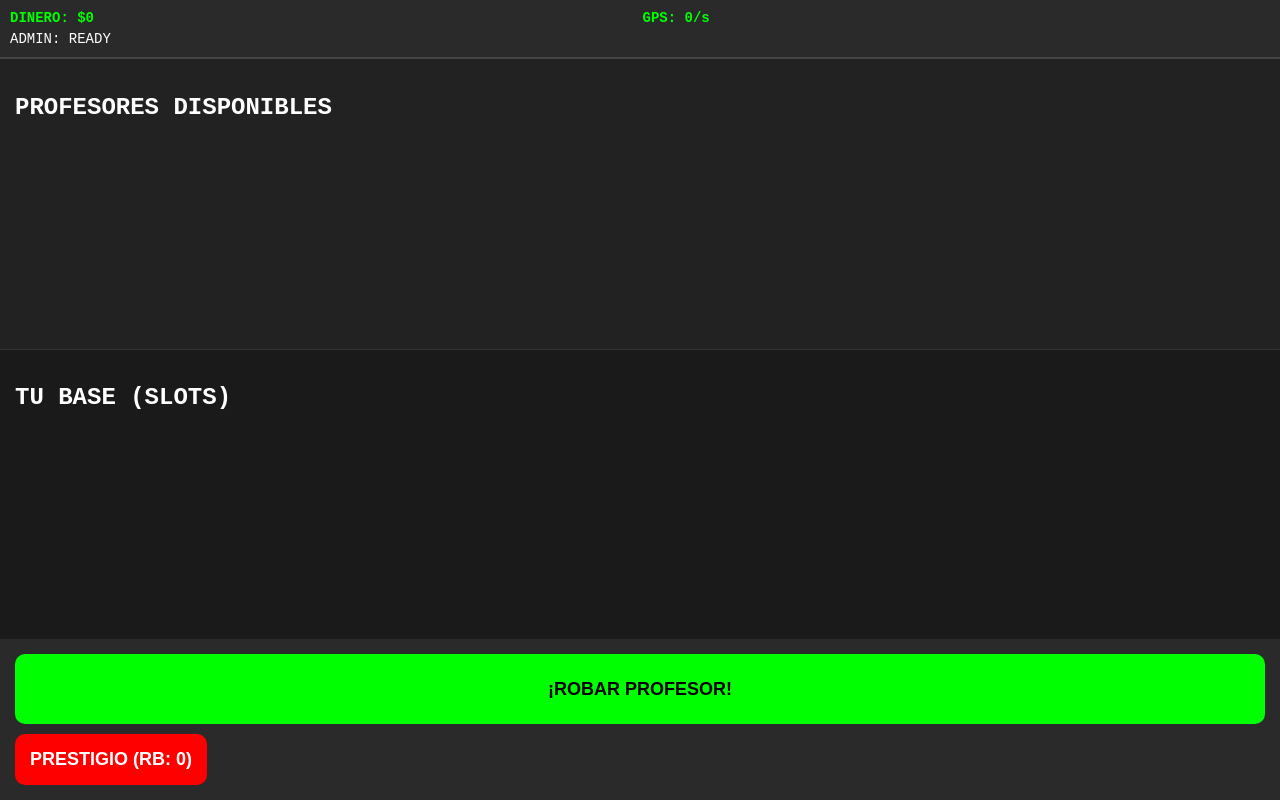
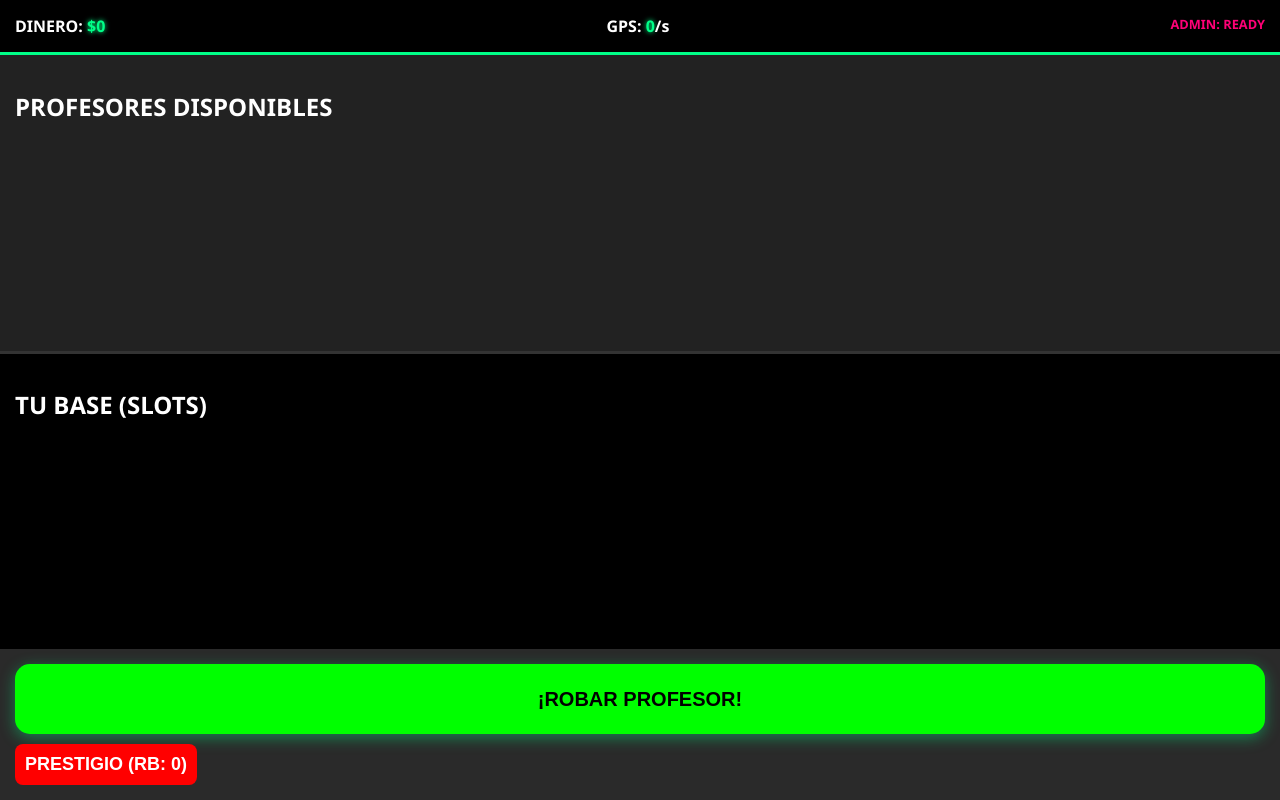
Before and after one commit to lautyalt421-debug/brainrot-tycoon, a plain HTML site: page index.html in a window 1280 px wide. Drawn offline with Linux system fonts and the light colour scheme.

Commit message:
Update style.css

```diff
--- a/style.css
+++ b/style.css
@@ -1,39 +1,64 @@
-/* Configuración General para que parezca una App */
-* {
-    box-sizing: border-box;
-    -webkit-tap-highlight-color: transparent; /* Quita el cuadro azul al tocar */
+:root {
+    --bg: #0f0f1b;
+    --card: #1e1e2e;
+    --neon-green: #00ff88;
+    --neon-blue: #00d4ff;
+    --neon-pink: #ff0077;
+    --text: #ffffff;
 }
 
 body {
-    margin: 0;
-    padding: 0;
-    font-family: 'Courier New', Courier, monospace;
-    background-color: #1a1a1a;
-    color: white;
-    overflow: hidden; /* Evita scroll de toda la pantalla */
-    height: 100vh;
-    display: flex;
-    flex-direction: column;
-    user-select: none; /* Nadie puede copiar texto por error */
-    touch-action: manipulation; /* Optimiza toques rápidos */
+    margin: 0; background: var(--bg); color: var(--text);
+    font-family: 'Segoe UI', sans-serif; overflow: hidden; height: 100vh;
 }
 
-#app {
-    display: flex;
-    flex-direction: column;
-    height: 100%;
-    width: 100%;
+#app { display: flex; flex-direction: column; height: 100%; }
+
+#hud {
+    background: #000; padding: 15px; display: flex; justify-content: space-between;
+    border-bottom: 3px solid var(--neon-green); font-weight: bold;
 }
 
-/* HUD superior */
-#hud {
-    background: #2a2a2a;
-    padding: 10px;
-    display: grid;
-    grid-template-columns: 1fr 1fr; /* Dos columnas para que quepa bien en el celu */
-    gap: 5px;
-    border-bottom: 2px solid #444;
-    font-size: 14px;
+.highlight { color: var(--neon-green); text-shadow: 0 0 5px var(--neon-green); }
+
+.admin-timer { color: var(--neon-pink); font-size: 0.8em; }
+
+/* Ofertas - Área Principal */
+#offers_area { flex: 3; overflow-y: auto; padding: 10px; background: rgba(255,255,255,0.05); }
+
+.offer-card {
+    background: var(--card); border: 1px solid var(--neon-blue);
+    margin-bottom: 8px; padding: 12px; border-radius: 10px;
+    display: flex; justify-content: space-between; align-items: center;
+}
+
+/* Base - Slots */
+#inventory_area { flex: 2; padding: 10px; background: #000; border-top: 2px solid #333; }
+
+.base-grid {
+    display: grid; grid-template-columns: repeat(2, 1fr); gap: 5px;
+}
+
+.slot {
+    background: #111; border: 1px dashed #444; padding: 5px;
+    border-radius: 5px; text-align: center; font-size: 12px;
+}
+
+.slot.occupied { border: 1px solid var(--neon-green); color: var(--neon-green); }
+
+/* Botones */
+#controls { padding: 15px; gap: 10px; display: flex; flex-direction: column; }
+
+.btn-main {
+    background: linear-gradient(45deg, var(--neon-green), var(--neon-blue));
+    color: #000; border: none; padding: 20px; font-weight: bold; border-radius: 15px;
+    font-size: 20px; box-shadow: 0 4px 15px rgba(0,255,136,0.4);
+}
+
+.btn-sub {
+    background: var(--neon-pink); color: white; border: none; padding: 10px;
+    border-radius: 8px; font-weight: bold;
+}
 }
 
 .stat {
```
